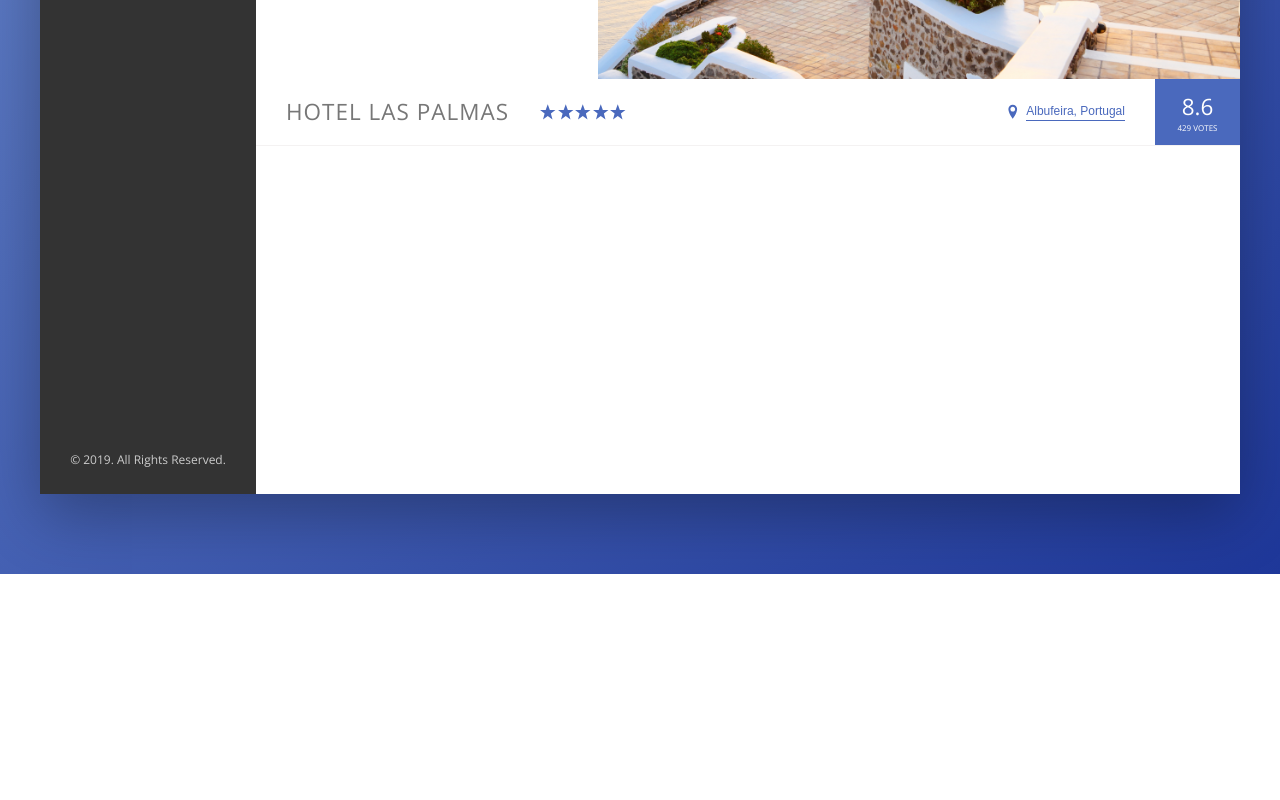
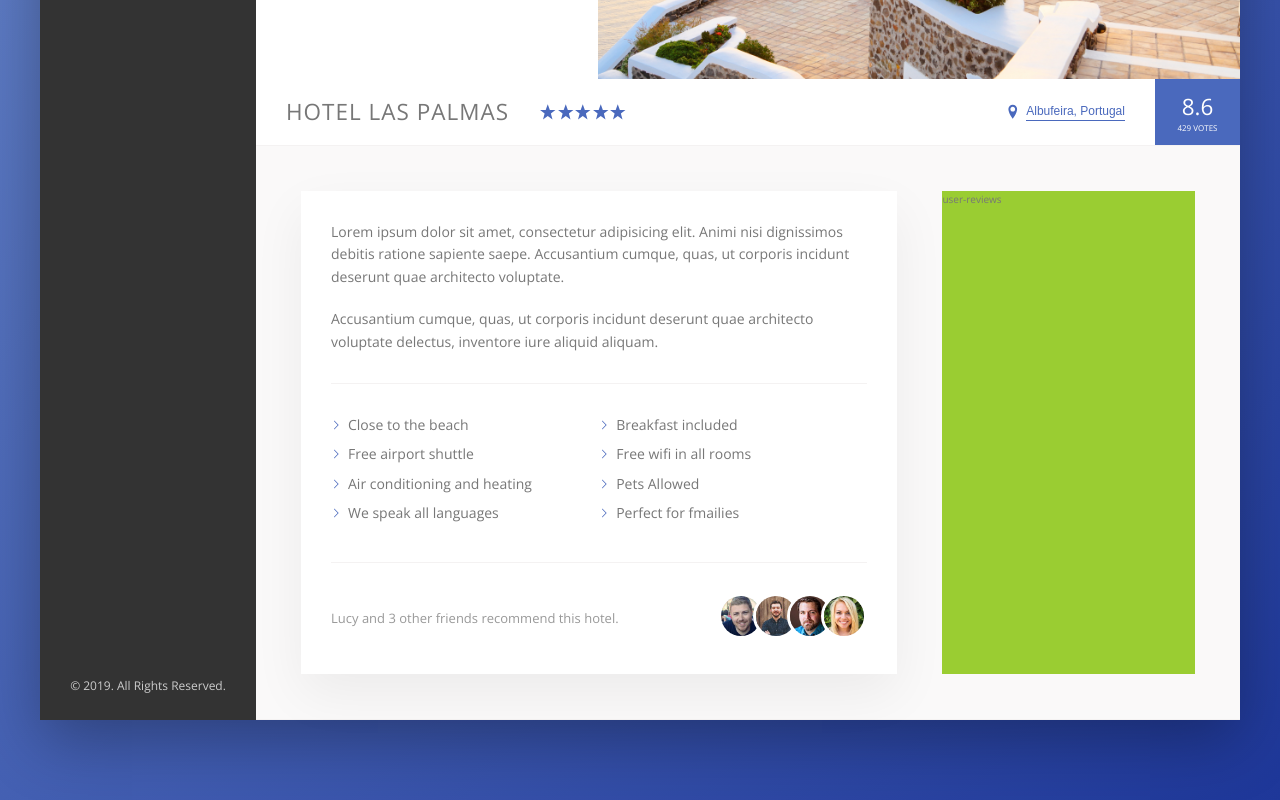
Before and after one commit to thomaschsu/hotel-template, a website: page index.html in a window 1280 px wide. Shown: the part 457-1257 px from the top of the page. Before the commit the page ends 1031 px from the top, so only its background shows below. Drawn offline with nearby package versions, Linux system fonts and the light colour scheme.

Commit message:
Finished description section

```diff
--- a/index.html
+++ b/index.html
@@ -127,6 +127,42 @@
                         <div class="overview__rating-count">429 votes</div>
                     </div>
                 </div>
+                <div class="detail">
+                    <div class="description">
+                        <p class="paragraph">
+                            Lorem ipsum dolor sit amet, consectetur adipisicing elit. Animi nisi dignissimos debitis ratione sapiente saepe.
+                            Accusantium cumque, quas, ut corporis incidunt deserunt quae architecto voluptate.
+                        </p>
+                        <p class="paragraph">
+                            Accusantium cumque, quas, ut corporis incidunt deserunt quae architecto voluptate delectus, inventore iure aliquid
+                            aliquam.
+                        </p>
+                        <ul class="list">
+                            <li class="list__item">Close to the beach</li>
+                            <li class="list__item">Breakfast included</li>
+                            <li class="list__item">Free airport shuttle</li>
+                            <li class="list__item">Free wifi in all rooms</li>
+                            <li class="list__item">Air conditioning and heating</li>
+                            <li class="list__item">Pets Allowed</li>
+                            <li class="list__item">We speak all languages</li>
+                            <li class="list__item">Perfect for fmailies</li>
+                        </ul>
+                        <div class="recommend">
+                            <p class="recommend__count">
+                                Lucy and 3 other friends recommend this hotel.
+                            </p>
+                            <div class="recommend__friends">
+                                <img src="img/user-3.jpg" alt="Friend 1" class="recommend__photo">
+                                <img src="img/user-4.jpg" alt="Friend 2" class="recommend__photo">
+                                <img src="img/user-5.jpg" alt="Friend 3" class="recommend__photo">
+                                <img src="img/user-6.jpg" alt="Friend 4" class="recommend__photo">
+                            </div>
+                        </div>
+                    </div>
+                    <div class="user-reviews">
+                        user-reviews
+                    </div>
+                </div>
             </main>
         </div>
     </div>
--- a/sass/_base.scss
+++ b/sass/_base.scss
@@ -12,6 +12,8 @@
     --color-grey-dark-3: #999;
 
     --shadow-dark: 0 2rem 6rem rgba(0, 0, 0, .3);
+    --shadow-light: 0 2rem 5rem rgba(0, 0, 0, .06);
+    --line: 1px solid var(--color-grey-light-2);
 }
 
 * {
--- a/sass/_components.scss
+++ b/sass/_components.scss
@@ -190,7 +190,7 @@
 .overview {
     display: flex;
     align-items: center;
-    border-bottom: 1px solid var(--color-grey-light-2);
+    border-bottom: var(--line);
 
     &__heading {
         font-size: 2.25rem;
@@ -285,3 +285,68 @@
         box-shadow: none;
     }
 }
+
+// PARAGRAPH
+.paragraph:not(:last-of-type) {
+    margin-bottom: 2rem;
+}
+
+// LIST
+.list {
+    list-style: none;
+    margin: 3rem 0;
+    padding: 3rem 0;
+    border-top: var(--line);
+    border-bottom: var(--line);
+    display: flex;
+    flex-wrap: wrap;
+
+    &__item {
+        margin-bottom: .7rem;
+        flex: 0 0 50%;
+    }
+
+    &__item::before {
+        content: '';
+        display: inline-block;
+        height: 1rem;
+        width: 1rem;
+        margin-right: .7rem;
+
+        // Older browsers
+        // background-image: url(../img/chevron-thin-right.svg);
+        // background-size: cover;
+
+        // Newer browsers - masks
+        background-color: var(--color-primary);
+        -webkit-mask-image: url(../img/chevron-thin-right.svg);
+        -webkit-mask-size: cover;
+        mask-image: url(../img/chevron-thin-right.svg);
+        mask-size: cover;
+    }
+}
+
+// RECOMMEND
+
+.recommend {
+    font-size: 1.3rem;
+    color: var(--color-grey-dark-3);
+    display: flex;
+    align-items: center;
+    &__count {
+        margin-right: auto;
+    }
+    &__friends {
+
+    }
+    &__photo {
+        box-sizing: content-box;
+        height: 4rem;
+        width: 4rem;
+        border-radius: 50%;
+        border: 3px solid #FFF;
+        &:not(:last-child) {
+            margin-right: -1.5rem;
+        }
+    }
+}
--- a/sass/_layout.scss
+++ b/sass/_layout.scss
@@ -10,7 +10,7 @@
     font-size: 1.4rem;
     height: 7rem;
     background-color: #FFF;
-    border-bottom: 1px solid var(--color-grey-light-2);
+    border-bottom: var(--line);
     display: flex;
     justify-content: space-between;
     align-items: center;
@@ -31,5 +31,25 @@
 .hotel-view {
     background-color: #FFF;
     flex: 1;
-    height: 80rem;
 }
+
+.detail {
+    display: flex;
+    padding: 4.5rem;
+    background-color: var(--color-grey-light-1);
+    border-bottom: var(--line);
+}
+
+.description {
+    font-size: 1.4rem;
+    background-color: #FFF;
+    box-shadow: var(--shadow-light);
+    padding: 3rem;
+    flex: 0 0 60%;
+    margin-right: 4.5rem;
+}
+
+.user-reviews {
+    background-color: yellowgreen;
+    flex: 1;
+}
```
Also changed, not shown: css/style.css.
